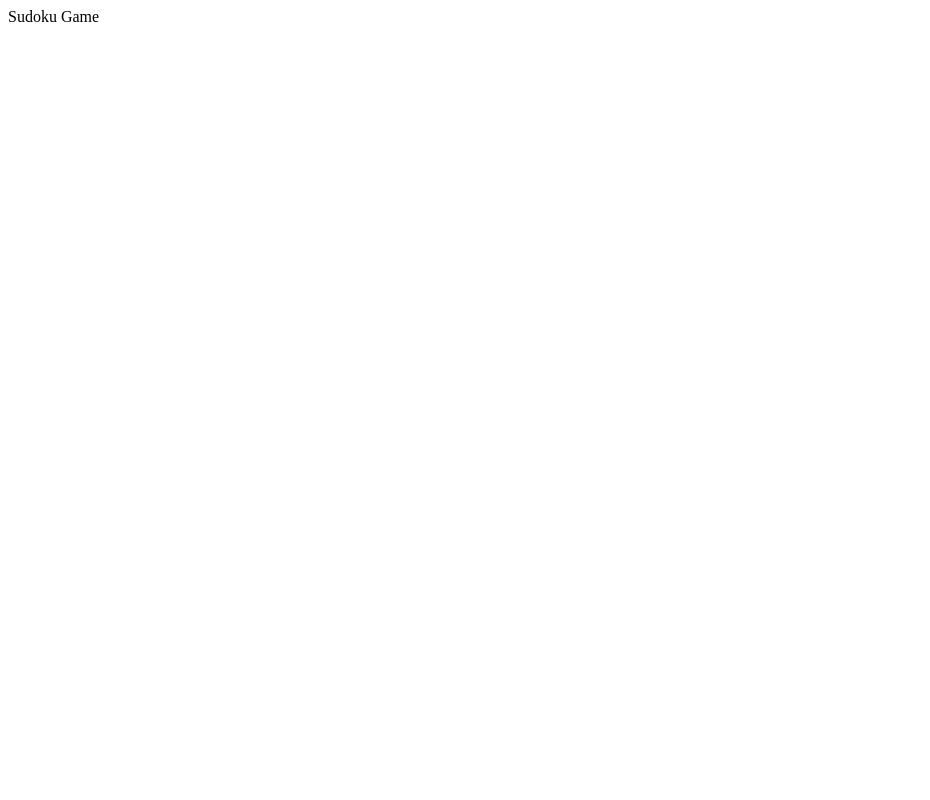
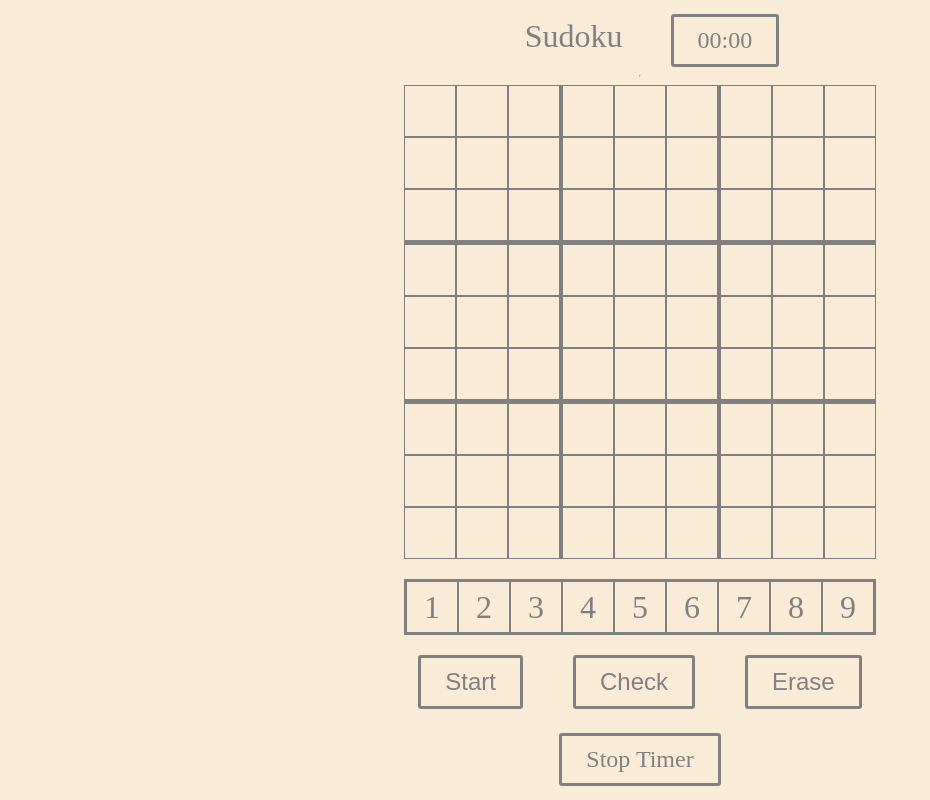
Before and after one commit to Akemeyn/Sudoku, a plain HTML site: page index.html in a window 1280 px wide. Shown: the whole page, without its empty margins (0-930 px from the left). Drawn offline with Linux system fonts and the light colour scheme.

Commit message:
Add files via upload

```diff
--- a/index.html
+++ b/index.html
@@ -1,10 +1,27 @@
 <html lang="en">
+
 <head>
     <meta charset="UTF-8">
-    <meta name="viewport" content="width=device-width, initial-scale=1.0">
-    <title>Sudoku</title>
+    <meta name="viewport" content="width=device-width, initial-scale=1.0 user-scalable=no">
+    <title>Sudoku Game</title>
+    <link rel="stylesheet" href="sudoku.css">
 </head>
+
 <body>
-    Sudoku Game
+    <div id = "header">
+        <div id="headSudoku">Sudoku</div>
+        <div id="timer">00:00</div>
+    </div>
+    <hr>
+    <div id="sudoku-container"></div>
+    <div id="numbers-container"></div>
+    <div id="buttons">
+        <button id="start-button">Start</button>
+        <button id="check-button">Check</button>
+        <button id="erase-button">Erase</button>
+    </div>
+    <div id ="stop-button">Stop Timer</div>
+    <script src="sudoku.js"></script>
 </body>
+
 </html>
--- /dev/null
+++ b/sudoku.css
@@ -0,0 +1,199 @@
+body {
+    display: flex;
+    background-color: antiquewhite;
+    align-items: center;
+    justify-content: center;
+    flex-direction: column;
+}
+
+/* Sudoku Table */
+
+.sudoku-cell {
+    width: 50px;
+    height: 50px;
+    border: 1px solid gray;
+    text-align: center;
+    font-weight: bold;
+    font-size: 32px;
+    display: flex;
+    color: gray;
+    align-items: center;
+    justify-content: center;
+    cursor: pointer;
+}
+
+.sudoku-row {
+    display: flex;
+}
+
+.sudoku-row:nth-child(3) {
+    border-bottom: 3px solid gray;
+}
+
+.sudoku-row:nth-child(6) {
+    border-bottom: 3px solid gray;
+}
+
+.sudoku-cell:nth-child(3) {
+    border-right: 3px solid gray;
+}
+
+.sudoku-cell:nth-child(6) {
+    border-right: 3px solid gray;
+}
+
+.sudoku-cell:hover {
+    background-color: rgb(252, 217, 170);
+    transition: background-color 0.5s ease;
+}
+
+/* Numbers */
+
+#numbers-container {
+    margin-top: 20px;
+    margin-bottom: 20px;
+    cursor: pointer;
+}
+
+.numbers-cell{
+    width: 50px;
+    height: 50px;
+    border: 1px solid gray;
+    text-align: center;
+    color: gray;
+    font-size: 32px;
+    display: flex;
+    align-items: center;
+    justify-content: center;
+    background-color: antiquewhite;
+
+}
+
+.numbers-row{
+    display: flex;
+}
+
+.numbers-cell:nth-child(n) {
+    border-top: 3px solid gray;
+}
+
+.numbers-cell:nth-child(n) {
+    border-bottom: 3px solid gray;
+}
+
+.numbers-cell:nth-child(1) {
+    border-left: 3px solid gray;
+}
+
+.numbers-cell:nth-child(9) {
+    border-right: 3px solid gray;
+}
+
+.numbers-cell.clicked {
+    font-weight: bold;
+    background-color: rgb(252, 217, 170);
+}
+
+.numbers-cell:hover{
+    background-color: rgb(252, 217, 170);
+    transition: background-color 0.5s ease;
+}
+
+/* Start Button */
+
+#start-button {
+    padding: 10px 24px;
+    font-size: 24px;
+    background-color: antiquewhite;
+    border: 3px solid gray;
+    color: gray;
+    border-radius: 3px;
+    cursor: pointer;
+    transition: background-color 0.3s ease;
+}
+
+#start-button:hover {
+    background-color: rgb(252, 217, 170);
+}
+
+/* Check Sudoku */
+
+#check-button{
+    padding: 10px 24px;
+    font-size: 24px;
+    background-color: antiquewhite;
+    border: 3px solid gray;
+    color: gray;
+    border-radius: 3px;
+    cursor: pointer;
+    transition: background-color 0.3s ease;
+}
+
+#check-button:hover {
+    background-color: rgb(252, 217, 170);
+}
+
+/* Erase Button */
+
+#erase-button{
+    padding: 10px 24px;
+    font-size: 24px;
+    background-color: antiquewhite;
+    border: 3px solid gray;
+    color: gray;
+    border-radius: 3px;
+    cursor: pointer;
+    transition: background-color 0.3s ease;
+}
+
+#erase-button:hover {
+    background-color: rgb(252, 217, 170);
+}
+
+#erase-button.clicked{
+    background-color: rgb(252, 217, 170);
+}
+
+/* Button Row */
+#buttons {
+    display: flex;
+    gap: 50px;
+}
+
+/* Header's Row */
+#header {
+    display: flex;
+}
+
+#timer{
+    padding: 10px 24px;
+    margin-top: 6px;
+    margin-left: 24px;
+    font-size: 24px;
+    background-color: antiquewhite;
+    border: 3px solid gray;
+    color: gray;
+    border-radius: 3px;
+}
+
+#headSudoku{
+    padding: 10px 24px;
+    font-size: 32px;
+    color: gray;
+}
+
+#stop-button{
+    padding: 10px 24px;
+    font-size: 24px;
+    margin-top: 24px;
+    background-color: antiquewhite;
+    border: 3px solid gray;
+    border-radius: 3px;
+    color: gray;
+    cursor: pointer;
+    transition: background-color 0.3s ease;
+}
+
+#stop-button:hover {
+    background-color: rgb(252, 217, 170);
+}
--- /dev/null
+++ b/sudoku.js
@@ -0,0 +1,230 @@
+let selectedNumber;
+let isClickedErase = false;
+let isGameOn = false;
+let seconds = 0;
+let isStartGoOn = false;
+let lastClickedCell = null;
+let timer;
+
+const sudokuContainer = document.getElementById("sudoku-container");
+const startButton = document.getElementById("start-button");
+const checkButton = document.getElementById("check-button");
+const eraseButton = document.getElementById("erase-button");
+const stopButton = document.getElementById("stop-button");
+const timerElement = document.getElementById("timer");
+
+//When you restart the page, you will see empty sudoku board on the page.
+
+document.addEventListener("DOMContentLoaded", function () {
+
+    createSudoku(clearBoard);
+    isGameOn = false;
+});
+
+function startTimer() {
+    isStartGoOn = true;
+    timer = setInterval(function () {
+        seconds++;
+        const minutes = Math.floor(seconds / 60);
+        const formattedSeconds = seconds % 60;
+        const formattedTime = `${minutes < 10 ? '0' : ''}${minutes}:${formattedSeconds < 10 ? '0' : ''}${formattedSeconds}`;
+        timerElement.textContent = formattedTime;
+    }, 1000);
+}
+
+function stopTimer() {
+    clearInterval(timer);
+    isStartGoOn = false;
+}
+
+stopButton.addEventListener("click", function () {
+    if(isStartGoOn){
+        stopTimer();
+    }else{
+        isStartGoOn = true;
+        startTimer();
+    }
+
+});
+
+function createSudoku(table) {
+    const sudokuSize = 9;
+    sudokuContainer.innerHTML = '';
+
+    for (let i = 0; i < sudokuSize; i++) {
+        const row = document.createElement("div");
+        row.classList.add("sudoku-row");
+
+        for (let j = 0; j < sudokuSize; j++) {
+            const cell = document.createElement("div");
+            cell.classList.add("sudoku-cell");
+
+            cell.dataset.row = i;
+            cell.dataset.col = j
+
+            if (table[i][j] !== 0) {
+                cell.textContent = table[i][j];
+            } else {
+                cell.textContent = "";
+            }
+
+            row.appendChild(cell);
+        }
+
+        sudokuContainer.appendChild(row);
+    }
+
+}
+
+sudokuContainer.addEventListener("click", function (event) {
+    const clickedCell = event.target.closest(".sudoku-cell");
+    if (!clickedCell) return;
+
+    const i = parseInt(clickedCell.dataset.row);
+    const j = parseInt(clickedCell.dataset.col);
+
+    if (isClickedErase === true && sudokuData[i][j] === 0) {
+        clickedCell.textContent = '';
+    } else if (selectedNumber !== null && sudokuData[i][j] === 0) {
+        clickedCell.textContent = selectedNumber;
+    }
+});
+
+
+const clearBoard = [
+    [0, 0, 0, 0, 0, 0, 0, 0, 0],
+    [0, 0, 0, 0, 0, 0, 0, 0, 0],
+    [0, 0, 0, 0, 0, 0, 0, 0, 0],
+    [0, 0, 0, 0, 0, 0, 0, 0, 0],
+    [0, 0, 0, 0, 0, 0, 0, 0, 0],
+    [0, 0, 0, 0, 0, 0, 0, 0, 0],
+    [0, 0, 0, 0, 0, 0, 0, 0, 0],
+    [0, 0, 0, 0, 0, 0, 0, 0, 0],
+    [0, 0, 0, 0, 0, 0, 0, 0, 0],
+]
+
+const sudokuData = [
+    [5, 3, 0, 0, 7, 0, 0, 0, 0],
+    [6, 0, 0, 1, 9, 5, 0, 0, 0],
+    [0, 9, 8, 0, 0, 0, 0, 6, 0],
+    [8, 0, 0, 0, 6, 0, 0, 0, 3],
+    [4, 0, 0, 8, 0, 3, 0, 0, 1],
+    [7, 0, 0, 0, 2, 0, 0, 0, 6],
+    [0, 6, 0, 0, 0, 0, 2, 8, 0],
+    [0, 0, 0, 4, 1, 9, 0, 0, 5],
+    [0, 0, 0, 0, 8, 0, 0, 7, 9]
+];
+
+const solvedSudoku = [
+    [5, 3, 4, 6, 7, 8, 9, 1, 2],
+    [6, 7, 2, 1, 9, 5, 3, 4, 8],
+    [1, 9, 8, 3, 4, 2, 5, 6, 7],
+    [8, 5, 9, 7, 6, 1, 4, 2, 3],
+    [4, 2, 6, 8, 5, 3, 7, 9, 1],
+    [7, 1, 3, 9, 2, 4, 8, 5, 6],
+    [9, 6, 1, 5, 3, 7, 2, 8, 4],
+    [2, 8, 7, 4, 1, 9, 6, 3, 5],
+    [3, 4, 5, 2, 8, 6, 1, 7, 9]
+];
+
+startButton.addEventListener("click", function () {
+    const confirmed = confirm("                 Are you sure?\nDo you want to create a new game?");
+    if (confirmed) {
+        sudokuTemp = [...sudokuData];
+        createSudoku(sudokuTemp);
+        isGameOn = true;
+        startTimer();
+    }
+});
+
+eraseButton.addEventListener("click", function () {
+    if (isClickedErase) {
+        eraseButton.classList.remove("clicked");
+        isClickedErase = false;
+    } else {
+        eraseButton.classList.add("clicked");
+        isClickedErase = true;
+        if (lastClickedCell !== null) {
+            lastClickedCell.classList.remove("clicked");
+            lastClickedCell = null;
+        }
+    }
+});
+
+//Sudoku Compare Part
+
+function compareSudokus(sudokuValues, sudokuData) {
+
+    const sudokuValues2D = [];
+    for (let i = 0; i < 9; i++) {
+        sudokuValues2D.push(sudokuValues.slice(i * 9, (i + 1) * 9));
+    }
+
+    for (let i = 0; i < 9; i++) {
+        for (let j = 0; j < 9; j++) {
+            if (parseInt(sudokuValues2D[i][j], 10) !== sudokuData[i][j]) {
+                return false;
+            }
+        }
+    }
+
+    return true;
+}
+
+checkButton.addEventListener("click", function () {
+    const confirmed = confirm("Do you want to check the sudoku board?");
+    if (confirmed) {
+        const sudokuCells = document.querySelectorAll(".sudoku-cell");
+        const sudokuValues = [];
+
+        sudokuCells.forEach(function (cell) {
+            const value = cell.textContent;
+            sudokuValues.push(value);
+        });
+
+        const isSudokuEqual = compareSudokus(sudokuValues, solvedSudoku);
+
+        if (isSudokuEqual) {
+            alert("Correct Answer!");
+        } else {
+            alert("False Answer!");
+        }
+    }
+
+});
+
+
+document.addEventListener("DOMContentLoaded", function () {
+    const numbersContainer = document.getElementById("numbers-container");
+
+
+    function createNumbers() {
+        const row = document.createElement("div");
+        row.classList.add("numbers-row");
+        for (let i = 1; i <= 9; i++) {
+            const cell = document.createElement("div");
+            cell.classList.add("numbers-cell");
+            cell.textContent = i;
+
+            cell.addEventListener("click", function () {
+                if (lastClickedCell !== null) {
+                    lastClickedCell.classList.remove("clicked");
+                }
+
+                lastClickedCell = cell;
+                selectedNumber = i;
+
+                cell.classList.add("clicked");
+                if (isClickedErase) {
+                    eraseButton.classList.remove("clicked");
+                    isClickedErase = false;
+                }
+            });
+
+            row.appendChild(cell);
+        }
+        numbersContainer.appendChild(row);
+    }
+
+    createNumbers();
+});
```
